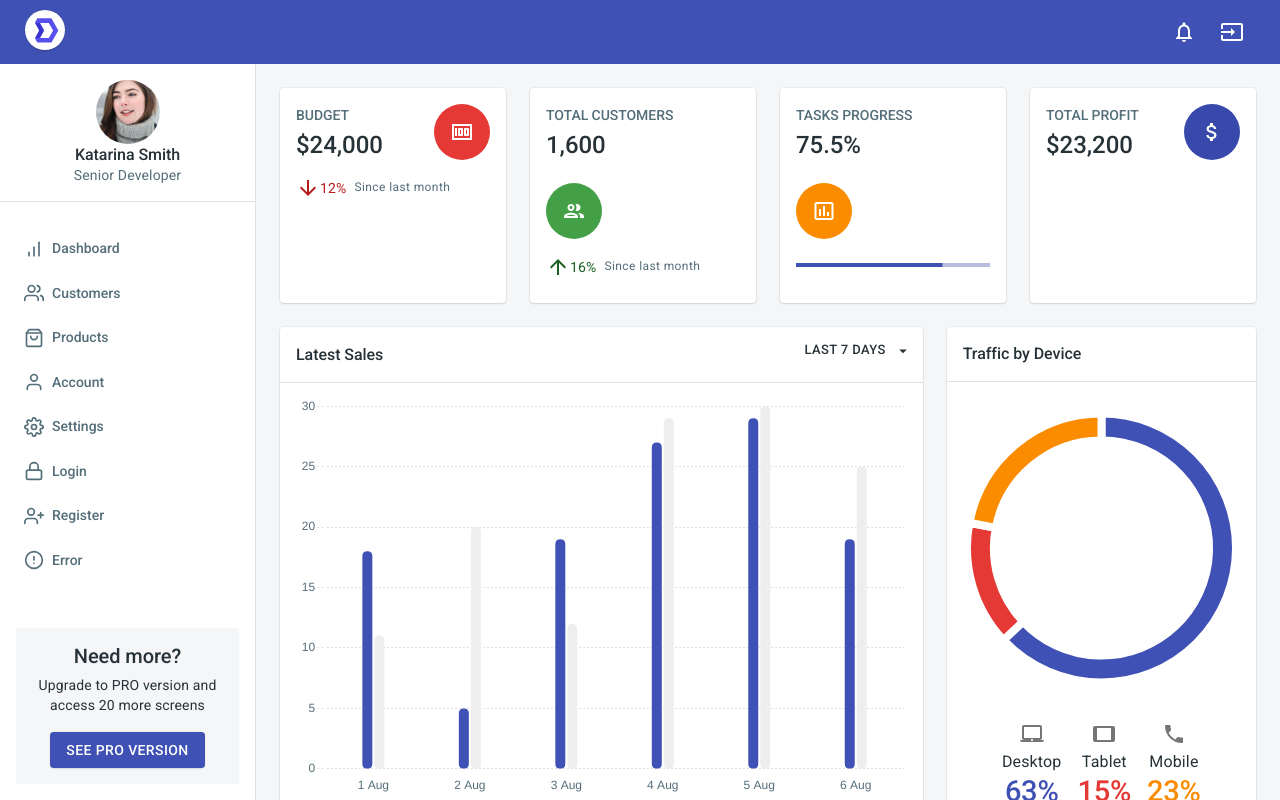
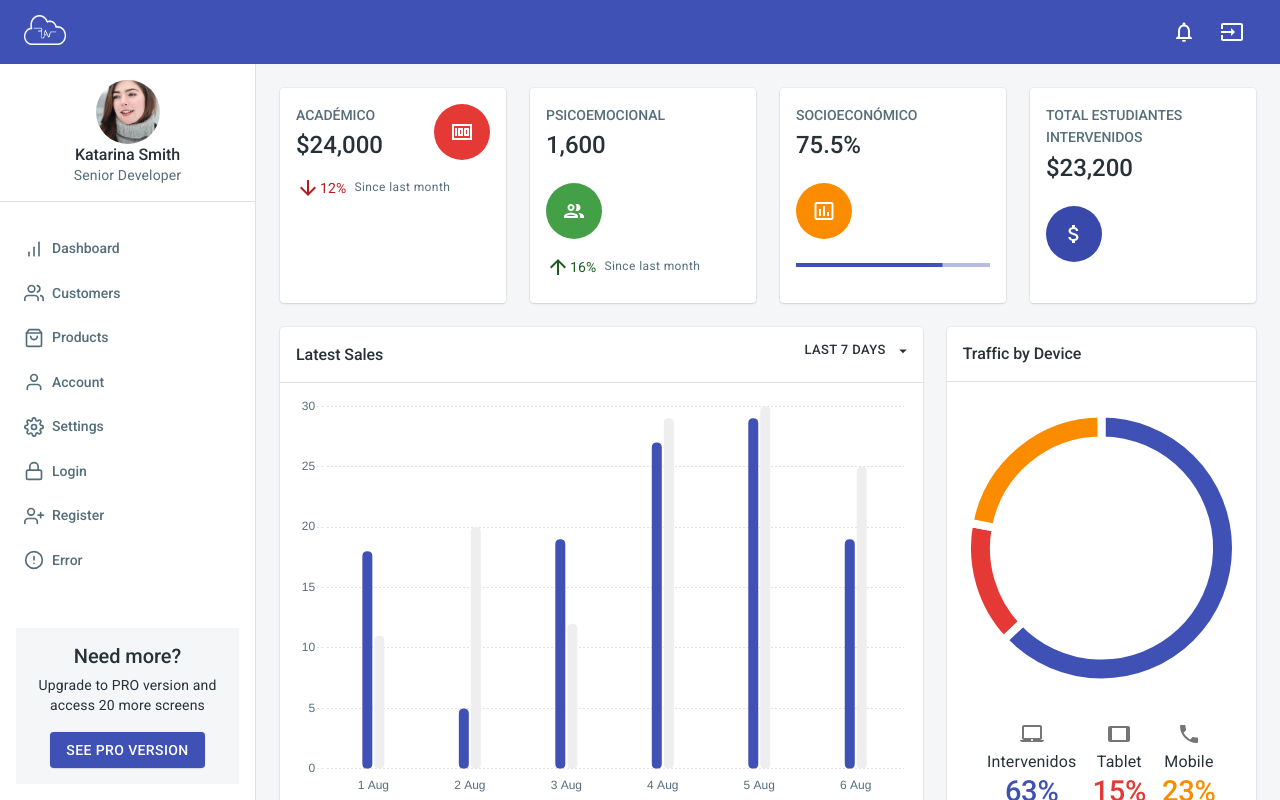
Before and after one commit to Dialcha/People-analytics-frontend, a React (Create React App) app: page /app/dashboard in a window 1280 px wide. Built offline with nearby package versions, Linux system fonts and the light colour scheme.

Commit message:
Modificaciones en Budget, TotalCustomers, TaskProgress, TotalProfit

```diff
--- a/src/components/Logo.js
+++ b/src/components/Logo.js
@@ -4,8 +4,9 @@ const Logo = (props) => {
   return (
     <img
       alt="Logo"
-      src="/static/logo.svg"
+      src="/static/logo.png"
       {...props}
+      width="42px" height="30px"
     />
   );
 };
--- a/src/views/reports/DashboardView/Budget.js
+++ b/src/views/reports/DashboardView/Budget.js
@@ -52,7 +52,7 @@ const Budget = ({ className, ...rest }) => {
               gutterBottom
               variant="h6"
             >
-              BUDGET
+              ACADÉMICO
             </Typography>
             <Typography
               color="textPrimary"
--- a/src/views/reports/DashboardView/TasksProgress.js
+++ b/src/views/reports/DashboardView/TasksProgress.js
@@ -45,7 +45,7 @@ const TasksProgress = ({ className, ...rest }) => {
               gutterBottom
               variant="h6"
             >
-              TASKS PROGRESS
+              SOCIOECONÓMICO
             </Typography>
             <Typography
               color="textPrimary"
--- a/src/views/reports/DashboardView/TotalCustomers.js
+++ b/src/views/reports/DashboardView/TotalCustomers.js
@@ -52,7 +52,7 @@ const TotalCustomers = ({ className, ...rest }) => {
               gutterBottom
               variant="h6"
             >
-              TOTAL CUSTOMERS
+              PSICOEMOCIONAL
             </Typography>
             <Typography
               color="textPrimary"
--- a/src/views/reports/DashboardView/TotalProfit.js
+++ b/src/views/reports/DashboardView/TotalProfit.js
@@ -43,7 +43,7 @@ const TotalProfit = ({ className, ...rest }) => {
               gutterBottom
               variant="h6"
             >
-              TOTAL PROFIT
+              TOTAL ESTUDIANTES INTERVENIDOS
             </Typography>
             <Typography
               color="textPrimary"
--- a/src/views/reports/DashboardView/TrafficByDevice.js
+++ b/src/views/reports/DashboardView/TrafficByDevice.js
@@ -68,7 +68,7 @@ const TrafficByDevice = ({ className, ...rest }) => {
 
   const devices = [
     {
-      title: 'Desktop',
+      title: 'Intervenidos',
       value: 63,
       icon: LaptopMacIcon,
       color: colors.indigo[500]
```
Also changed, not shown: public/static/logo.png (added), public/static/logo.svg (deleted).
